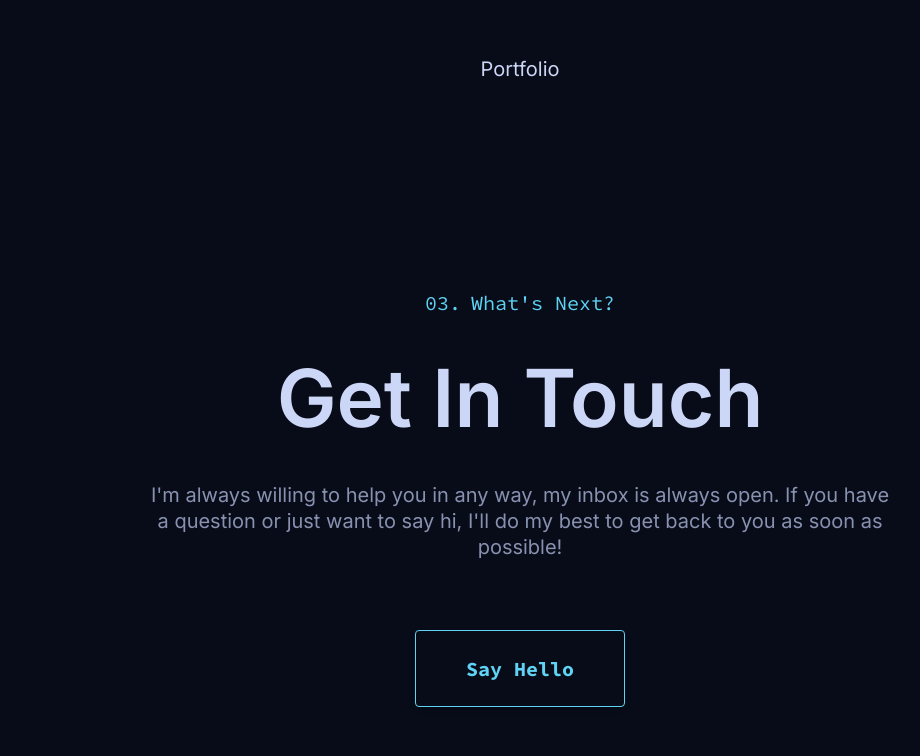
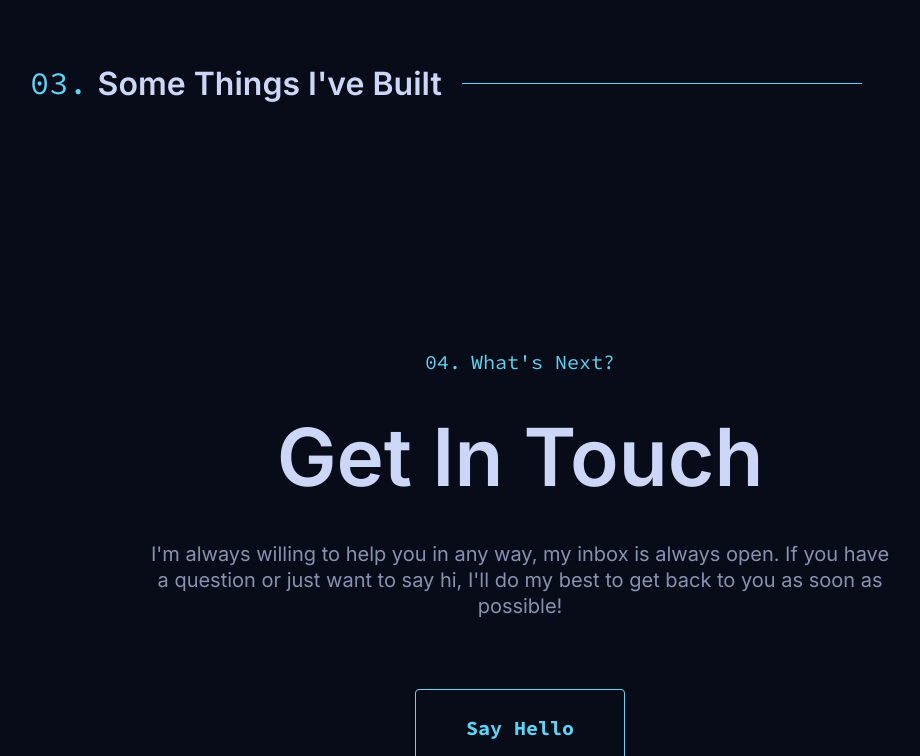
Before and after one commit to JvFern4ndes/MyPersonalWebsite, a React (Vite) app in the folder fe/: page / in a window 1280 px wide. Shown: the part 2913-3669 px from the top of the page, without its empty margins (120-1040 px from the left). Built offline with nearby package versions, Linux system fonts and the light colour scheme.

Commit message:
feat: create portfolio page title

```diff
--- a/fe/src/Pages/Portfolio/index.jsx
+++ b/fe/src/Pages/Portfolio/index.jsx
@@ -1,7 +1,9 @@
-import { Container } from './styles';
+import { Container, Title } from './styles';
 
 export default function Portfolio() {
   return (
-    <Container id="portfolio">Portfolio</Container>
+    <Container id="portfolio">
+      <Title>Some Things I&apos;ve Built</Title>
+    </Container>
   );
 }
--- a/fe/src/Pages/Portfolio/styles.jsx
+++ b/fe/src/Pages/Portfolio/styles.jsx
@@ -9,3 +9,37 @@ export const Container = styled.section`
   padding: 100px 0px;
   max-width: 1250px;
 `;
+
+export const Title = styled.h2`
+  display: flex;
+  -webkit-box-align: center;
+  align-items: center;
+  position: relative;
+  margin: 10px 0px 40px;
+  width: 100%;
+  font-size: 32px;
+  white-space: nowrap;
+  font-weight: 600;
+  line-height: 1.1;
+
+  ::before {
+    position: relative;
+    counter-increment: section 1;
+    content: "0" counter(section) ".";
+    margin-right: 10px;
+    color: ${({ theme }) => theme.tertiaryColor};
+    font-family: 'Source Code Pro', sans-serif;
+    font-size: 32px;
+    font-weight: 400;
+  }
+
+  ::after {
+    content: "";
+    display: block;
+    position: relative;
+    width: 400px;
+    height: 1px;
+    margin-left: 20px;
+    background-color: ${({ theme }) => theme.tertiaryColor};
+  }
+`;
```
